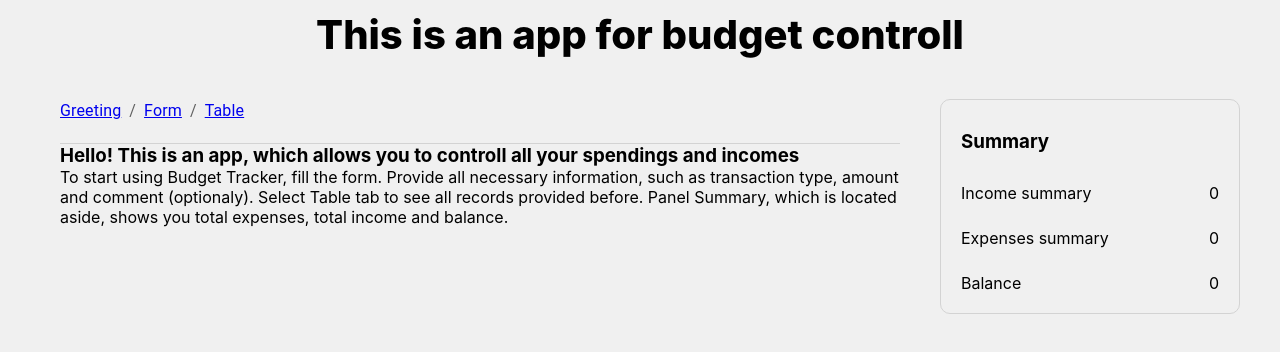
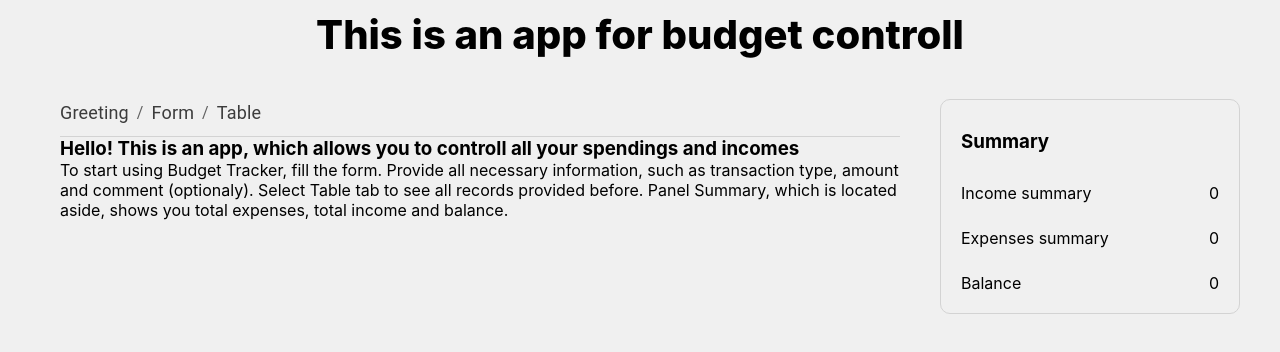
Before and after one commit to yupaziura/test-budget_app, a React (Create React App) app: page / in a window 1280 px wide. Shown: the top 352 px of the page. Built offline with nearby package versions, Linux system fonts and the light colour scheme.

Commit message:
Add styles to Navbar

```diff
--- a/src/App.js
+++ b/src/App.js
@@ -38,7 +38,7 @@ function App() {
             </Breadcrumbs>
           </nav>
 
-          <hr style={{width: '100%', border:'none', borderTop: '1px solid lightgrey'}}/>
+          <hr/>
 
           <main className="app_content">
               <Routes>
--- a/src/App.scss
+++ b/src/App.scss
@@ -1,5 +1,26 @@
+@import './styles//general';
+
 .app{
     padding: 10px 40px;
+
+    a{
+        text-decoration: none;
+        font-size: 18px;
+        color: #3c3c3c;
+        &:hover{
+            text-decoration: underline;
+            color: $primary;
+        }
+        &:focus{
+            color: $primary;
+        }
+    }
+
+    hr{
+        width: 100%;
+        border: none;
+        border-top: 1px solid lightgrey;
+    }
 
     &_header{
         font-size: 40px;
@@ -21,7 +42,7 @@
         // gap: 20px;
 
         .nav_bar{
-            margin-bottom: 20px;
+            margin-bottom: 10px;
         }
     }
 
--- /dev/null
+++ b/src/styles/_general.scss
@@ -0,0 +1,2 @@
+$primary: #637665;
+$secondary: #704f6a;
```
